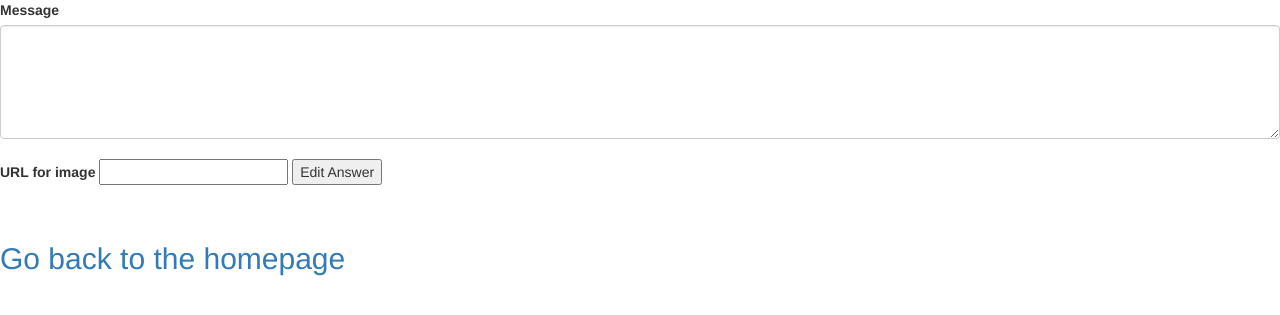
After one commit to Doram13/Revenge-of-the-AskMate, a Flask app: template templates/edit-answer.html in a window 1280 px wide. The commit adds this page. Shown: the top 315 px of the page. Run offline with Flask 2, Linux system fonts and the light colour scheme; the template is opened without the code that fills it, so the values that code supplies are empty; some libraries are stand-ins or nearby versions.

Commit message:
Implemented Edit Answer feature

```diff
--- a/datamanager.py
+++ b/datamanager.py
@@ -4,7 +4,7 @@ from psycopg2 import sql
 
 question_header = ['id','submission_time','view_number','vote_number','title','message','image']
 list_header = ['id','submission_time','view_number','vote_number','title']
-answer_header = ['id','submission_time','vote_number','message','image', 'delete']
+answer_header = ['id','submission_time','vote_number','message','image', 'delete', 'edit']
 answer_header_for_file = ['id','submission_time','vote_number', 'question_id', 'message','image']
 QUESTION_FILE = "question.csv"
 ANSWER_FILE = 'answer.csv'
@@ -65,11 +65,20 @@ def append_question(cursor, message, title, image):
 def get_answers_by_id(cursor, _id):
     cursor.execute("""
     SELECT * FROM answer
-    WHERE question_id= %(_id)s;
+    WHERE question_id= %(_id)s ORDER BY id DESC;
     """, {"_id": _id})
     answers = cursor.fetchall()
     return answers
 
+
+@connection.connection_handler
+def get_answer_answer_id(cursor, _id):
+    cursor.execute("""
+    SELECT * FROM answer
+    WHERE id= %(_id)s;
+    """, {"_id": _id})
+    answer = cursor.fetchone()
+    return answer
 
 @connection.connection_handler
 def append_answer(cursor, question_id, message, image):
@@ -170,3 +179,15 @@ def search_questions(cursor, searched_term):
                     """, {'word' : '%' + searched_term + '%'})
     questions = cursor.fetchall()
     return questions
+
+
+@connection.connection_handler
+def update_answer(cursor, answer_id, edited_answer):
+    message = edited_answer['message']
+    image = edited_answer['image']
+    cursor.execute("""
+                UPDATE answer
+                SET message = %(message)s, image = %(image)s
+                WHERE id= %(_id)s;
+                        """,
+                   {'_id': answer_id, 'message': message, 'image': image})
--- a/server.py
+++ b/server.py
@@ -56,6 +56,18 @@ def edit_question(question_id):
         edited_question = request.form.to_dict()
         datamanager.update_question(question_id, edited_question)
         return redirect(url_for('display_question', _id = question_id))
+
+
+@app.route('/edit/<question_id>/<answer_id>', methods=['GET', 'POST'])
+def edit_answer(answer_id, question_id):
+    if request.method == 'GET':
+        answer_to_edit = datamanager.get_answer_answer_id(answer_id)
+        return render_template('edit-answer.html',
+                               answer = answer_to_edit,
+                               answer_id = answer_id)
+    edited_answer = request.form.to_dict()
+    datamanager.update_answer(answer_id, edited_answer)
+    return redirect(url_for('display_question', _id = question_id))
 
 
 @app.route('/question/<question_id>/delete')
--- a/templates/display-question.html
+++ b/templates/display-question.html
@@ -50,6 +50,8 @@
                         <form>
                             <button formaction="/{{ a['question_id'] }}/answer/{{ a["id"] }}/delete"> Delete</button>
                         </form>
+                        <td align="center">
+                    <form><button formaction="/edit/{{ a["question_id"] }}/{{ a["id"] }}"> Edit  </button></form>
                     </td>
                 </tr>
             {% endfor %}
--- /dev/null
+++ b/templates/edit-answer.html
@@ -0,0 +1,26 @@
+<!DOCTYPE html>
+<html lang="en">
+<head>
+    <meta charset="UTF-8">
+    <title>Edit Answer #{{ answer['id'] }}</title>
+    <meta name="viewport" content="width=device-width, initial-scale=1">
+    <!-- Latest compiled and minified CSS -->
+    <link rel="stylesheet" href="https://maxcdn.bootstrapcdn.com/bootstrap/3.3.7/css/bootstrap.min.css">
+
+    <!-- jQuery library -->
+    <script src="https://ajax.googleapis.com/ajax/libs/jquery/3.3.1/jquery.min.js"></script>
+
+    <!-- Latest compiled JavaScript -->
+    <script src="https://maxcdn.bootstrapcdn.com/bootstrap/3.3.7/js/bootstrap.min.js"></script>
+</head>
+<body>
+<div class="form-group"><form method="POST" action="{{ url_for('edit_answer', answer_id=answer['id'], question_id=answer['question_id']) }}" >
+        <label for="message"> Message</label><br>
+        <textarea class="form-control" id="message" name="message" rows="5" cols="80" required>{{ answer['message'] }}</textarea><br>
+        <label for="image">URL for image</label>
+        <input type="text" id="image" name="image" value="{{ answer['image'] }}">
+    <button type="submit">Edit Answer</button>
+</form></div><br>
+<h2><a href='/'> Go back to the homepage</a></h2>
+</body>
+</html>
```
